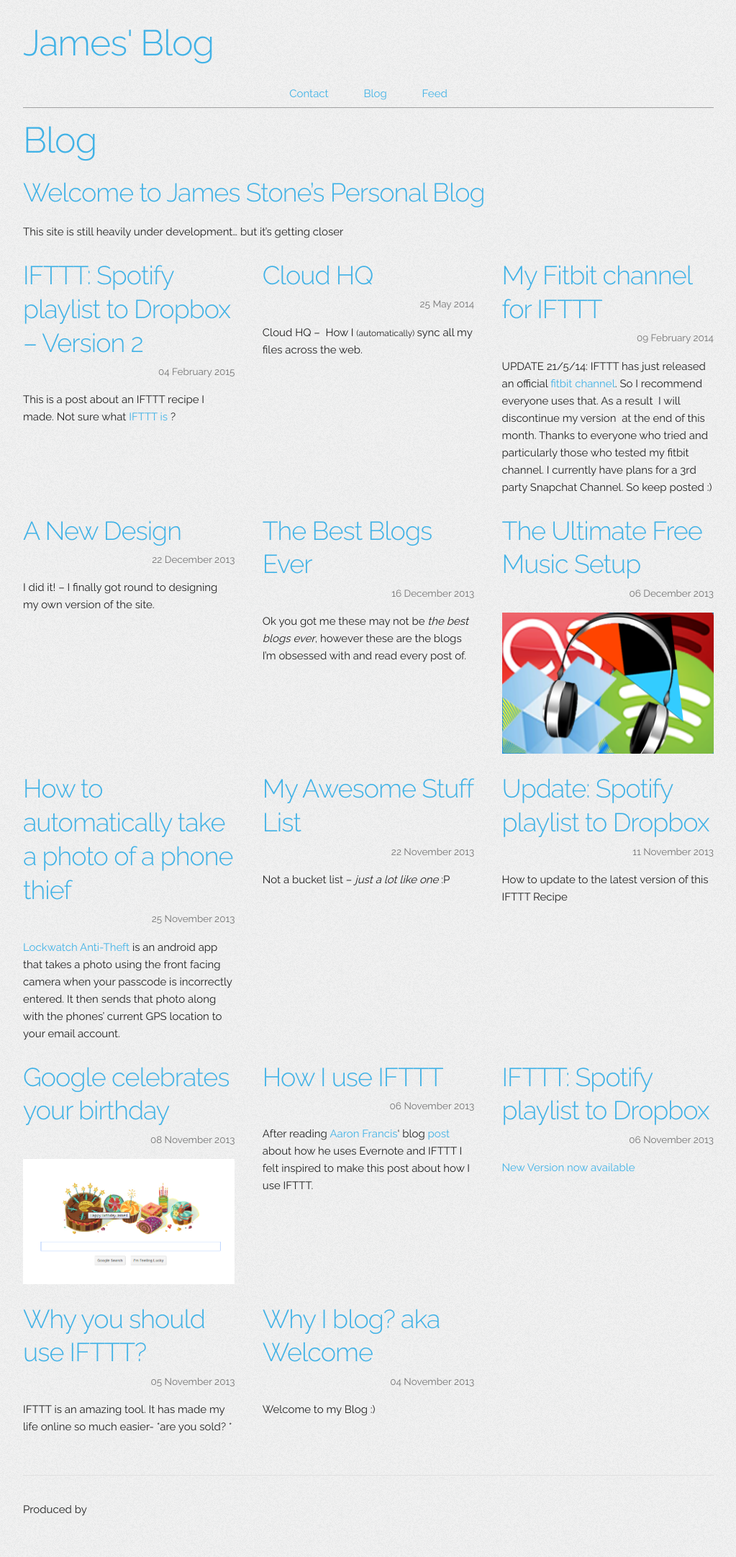
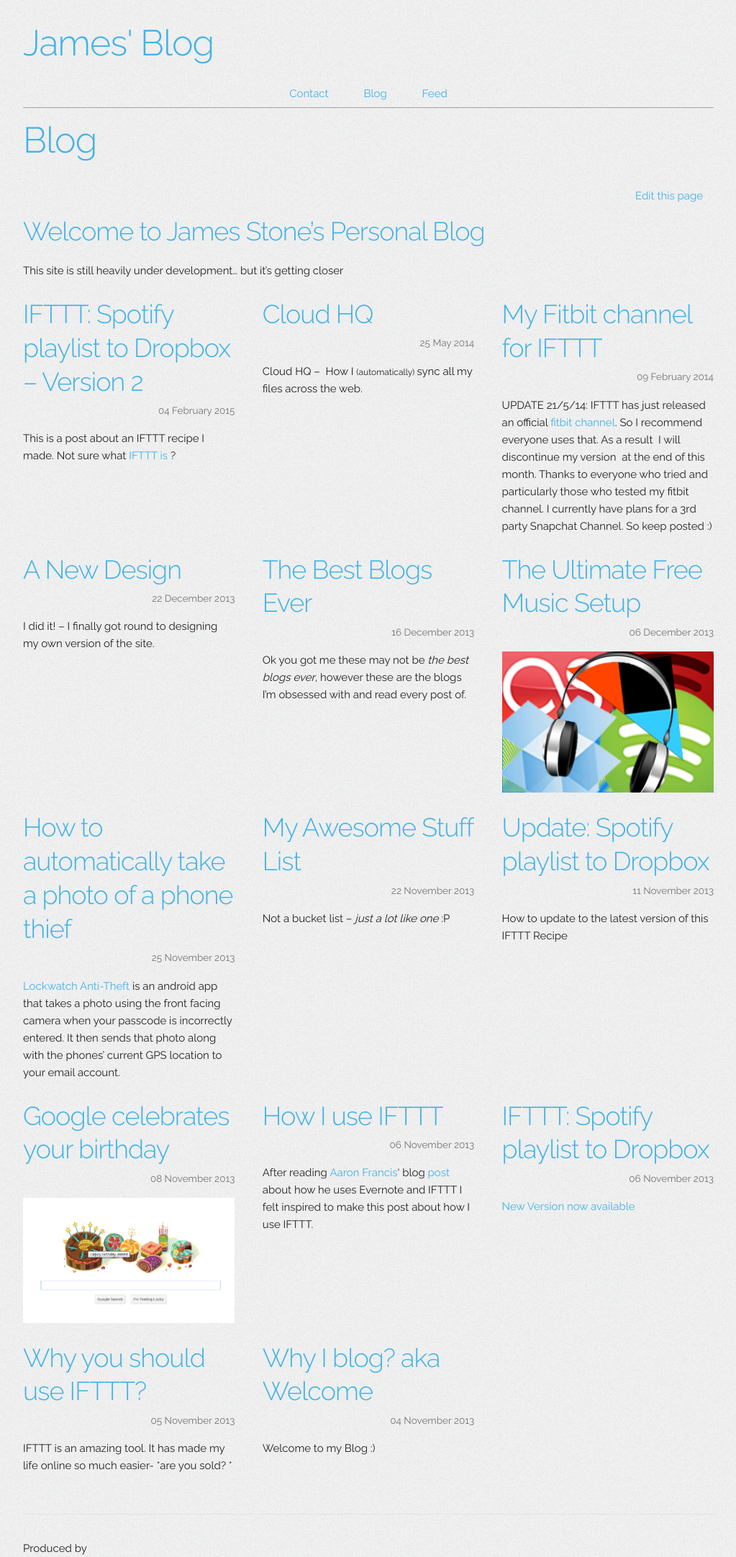
Before and after one commit to jamesmstone/blog, a Jekyll site: the page built from index.md, in a window 1280 px wide. Shown: the whole page at 72% size, without its empty margins (128-1151 px from the left). Built offline with Jekyll 4.4.1, drawn with Linux system fonts in a browser that asks for light colours; before the commit the page ends 2109 px from its top, so only the background shows below that.

Commit message:
Add edit this page link

```diff
--- a/_config.yml
+++ b/_config.yml
@@ -15,6 +15,7 @@ production_url:  https://blog.jamesst.one
 rss_path:        rss.xml
 atom_path:       atom.xml
 
+github_repository_url: https://github.com/jamesmstone/blog
 
 disqus_short_name: jamesstoneblog
 analytics_google_tracking_id: UA-43095324-4
--- a/_layouts/default.html
+++ b/_layouts/default.html
@@ -34,7 +34,10 @@
     </div>
     <div class="content">
         <div class="row">
-            <div class="col-md-9">
+            <a id="edit_page" href="{{site.github_repository_url}}/edit/master/{{page.path}}">Edit this page</a>
+        </div>
+        <div class="row">
+            <div class="twelve column">
 
                 {{ content }}
 
--- a/css/custom.css
+++ b/css/custom.css
@@ -77,6 +77,13 @@ tr:hover{
 img{
     text-align: center;
     display: block;
+}
+
+/* Edit this Page
+–––––––––––––––––––––––––––––––––––––––––––––––––– */
+#edit_page{
+    float: right;
+    margin: 1em;
 }
 
 /* Home Page
```
